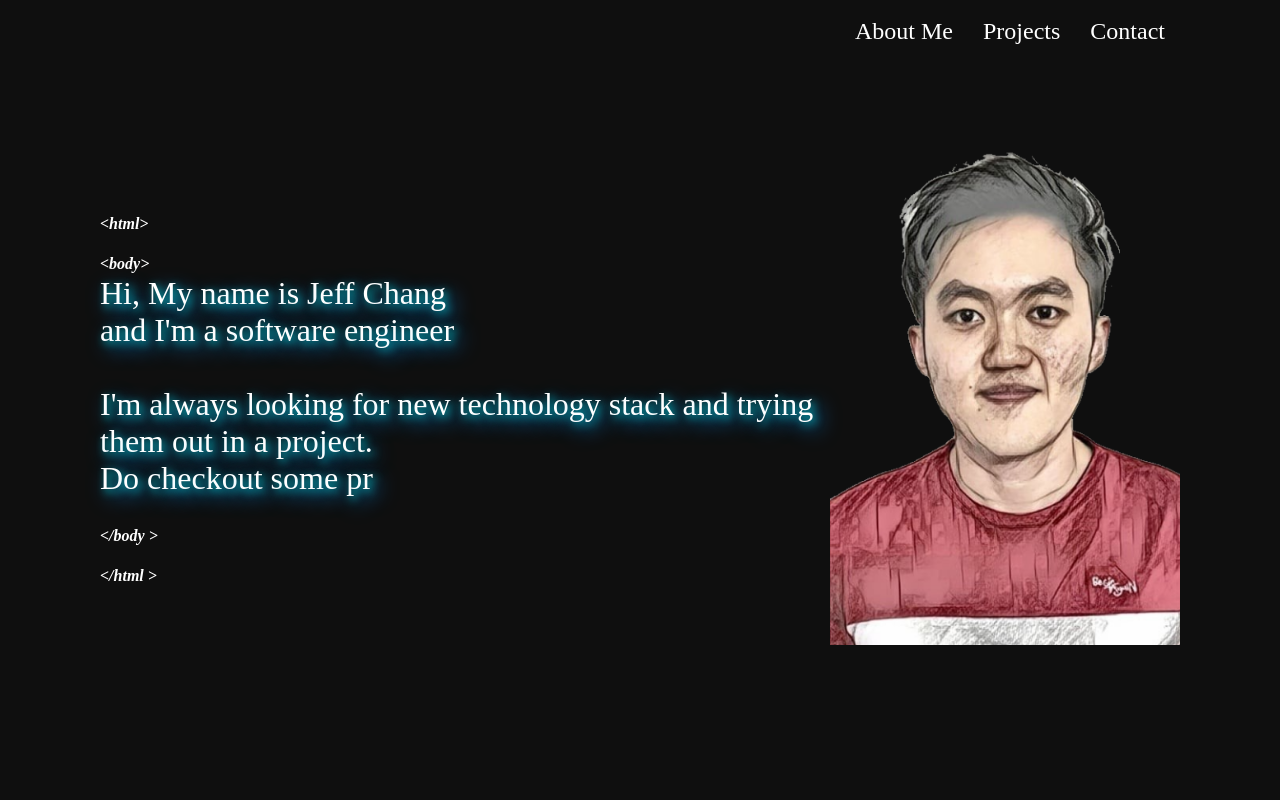
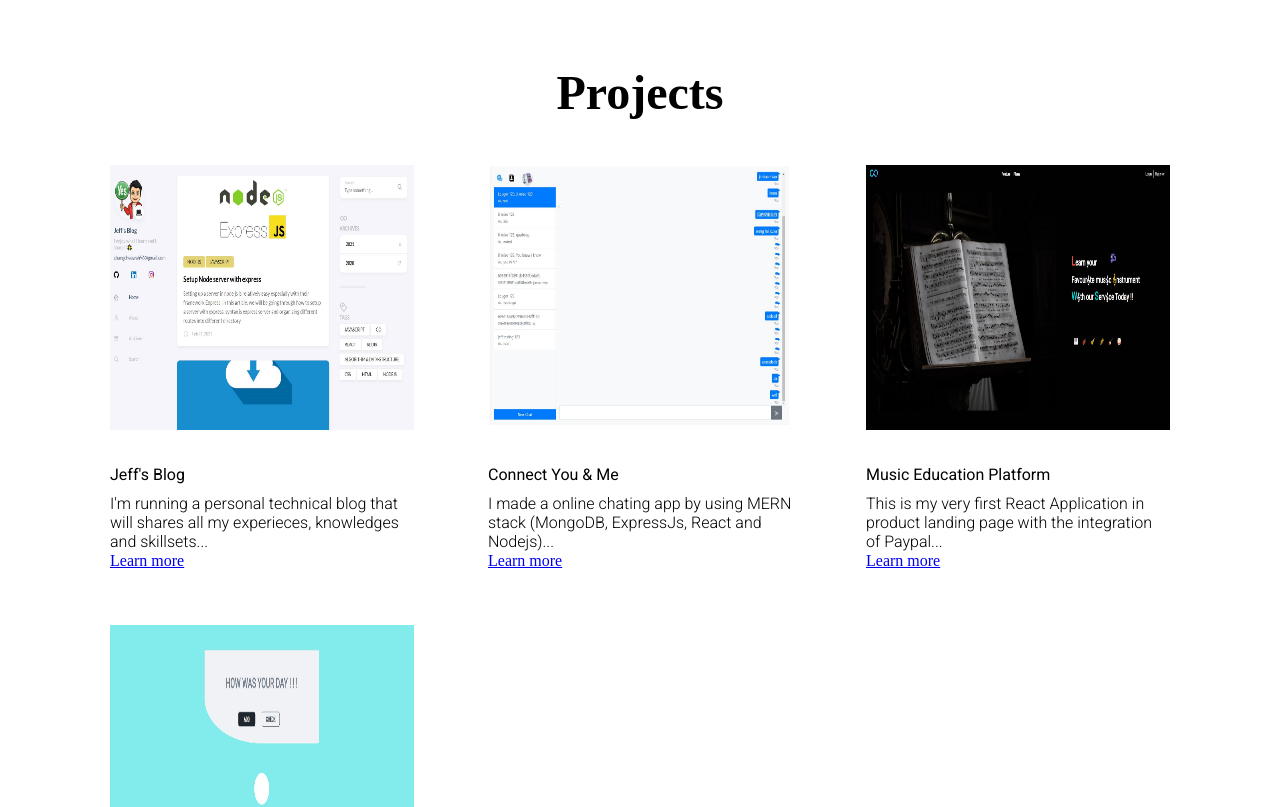
Before and after one commit to Jeffcw96/portfolio, a React (Create React App) app in the folder client/: page / in a window 1280 px wide. Shown: the top 807 px of the page. Built offline with nearby package versions, Linux system fonts and the light colour scheme; a web font is replaced by a local one.

Commit message:
add parallax image

```diff
--- a/client/src/App.css
+++ b/client/src/App.css
@@ -14,6 +14,19 @@ a:visited{
 
 html {
   scroll-behavior: smooth;
+}
+
+.parallax {
+  /* The image used */
+
+  /* Full height */
+  height: 100%;
+
+  /* Create the parallax scrolling effect */
+  background-attachment: fixed;
+  background-position: center;
+  background-repeat: no-repeat;
+  background-size: cover;
 }
 
 .mobile-nav{
--- a/client/src/component/Main.js
+++ b/client/src/component/Main.js
@@ -4,6 +4,7 @@ import Projects from './Projects'
 import About from './About'
 import Contact from './Contact'
 import '../App.css'
+import main from '../static/main-img.jpg'
 
 function useOnScreen(options) {
     const [ref, setRef] = useState(null);
@@ -113,9 +114,12 @@ export default function Main() {
                 </ul>
             </div>
             <div ref={aboutRef}>
-                <About />
+                {/* <About /> */}
+                <div className="parallax" style={{ backgroundImage: `url(${main})` }}>
+
+                </div>
             </div>
-            <div ref={projectsRef} id="projects">
+            <div ref={projectsRef} id="projects" style={{ paddingTop: "35px" }}>
                 <Projects />
             </div>
             <div ref={contactRef} style={{ overflow: "hidden" }}>
```
Also changed, not shown: client/src/static/main-img.jpg (added).
